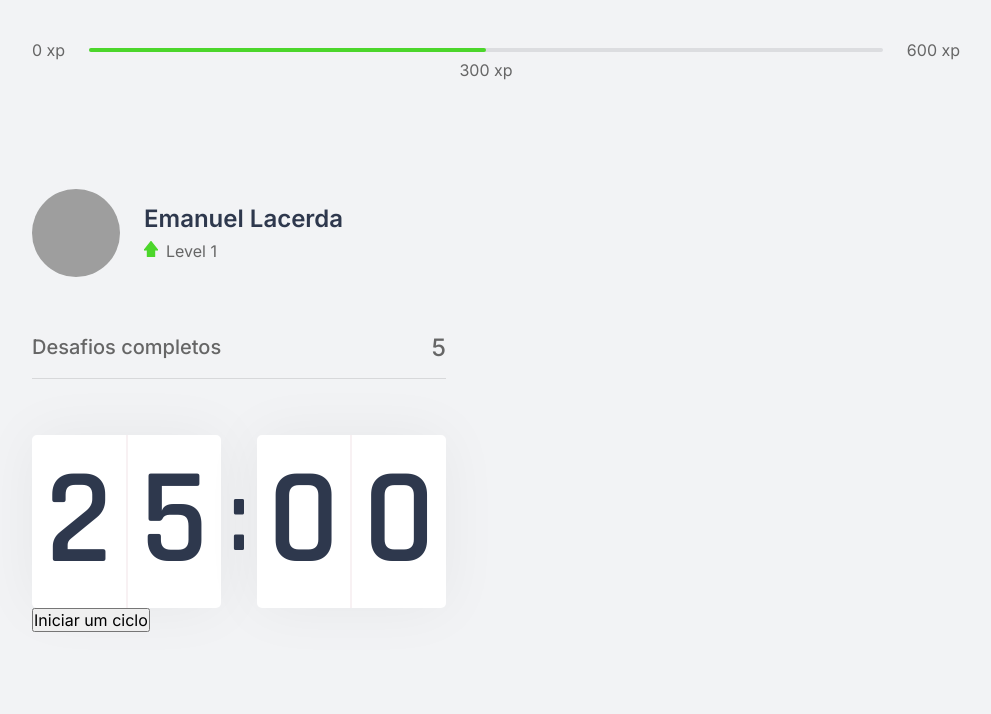
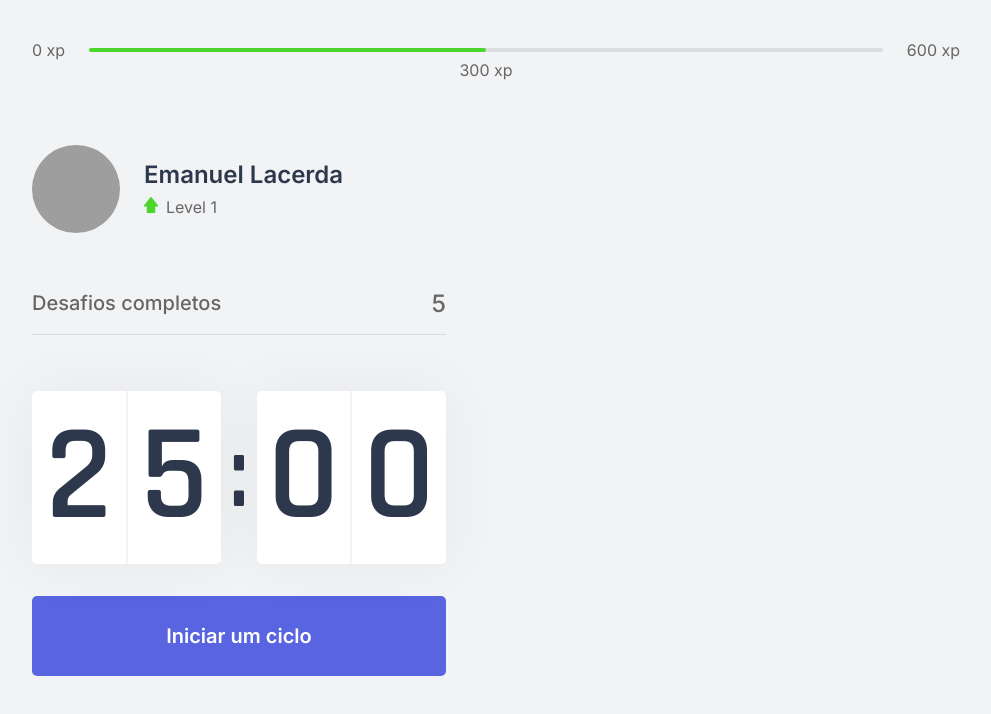
Before and after one commit to EmanuelLacerda/povi, a Next.js app: page / in a window 1280 px wide. Shown: the top 714 px of the page, without its empty margins (144-1135 px from the left). Built offline with nearby package versions, Linux system fonts and the light colour scheme; grey boxes are pictures that could not be loaded.

Commit message:
style(Countdown.module.css): Stylizes countdown button.

```diff
--- a/src/components/Countdown.tsx
+++ b/src/components/Countdown.tsx
@@ -18,7 +18,7 @@ export function Countdown(){
 				</div>
 			</div>
 
-			<button type="button">
+			<button type="button" className={styles.countdownButton}>
 				Iniciar um ciclo
 			</button>
 		</div>
--- a/src/styles/components/Countdown.module.css
+++ b/src/styles/components/Countdown.module.css
@@ -36,3 +36,31 @@
 	font-size: 6.25rem;
 	margin: 0 0.5rem;
 }
+
+.countdownButton{
+	width: 100%;
+	height: 5rem;
+
+	margin-top: 2rem;
+
+	display: flex;
+	align-items: center;
+	justify-content: center;
+
+	border: 0;
+	border-radius: 5px;
+
+	background: var(--blue);
+	color: var(--white);
+
+	font-size: 1.25rem;
+	font-weight: 600;
+
+	transition: background-color 0.2s;
+
+	cursor: pointer;
+}
+
+.countdownButton:hover{
+	background: var(--blue-dark);
+}
```
